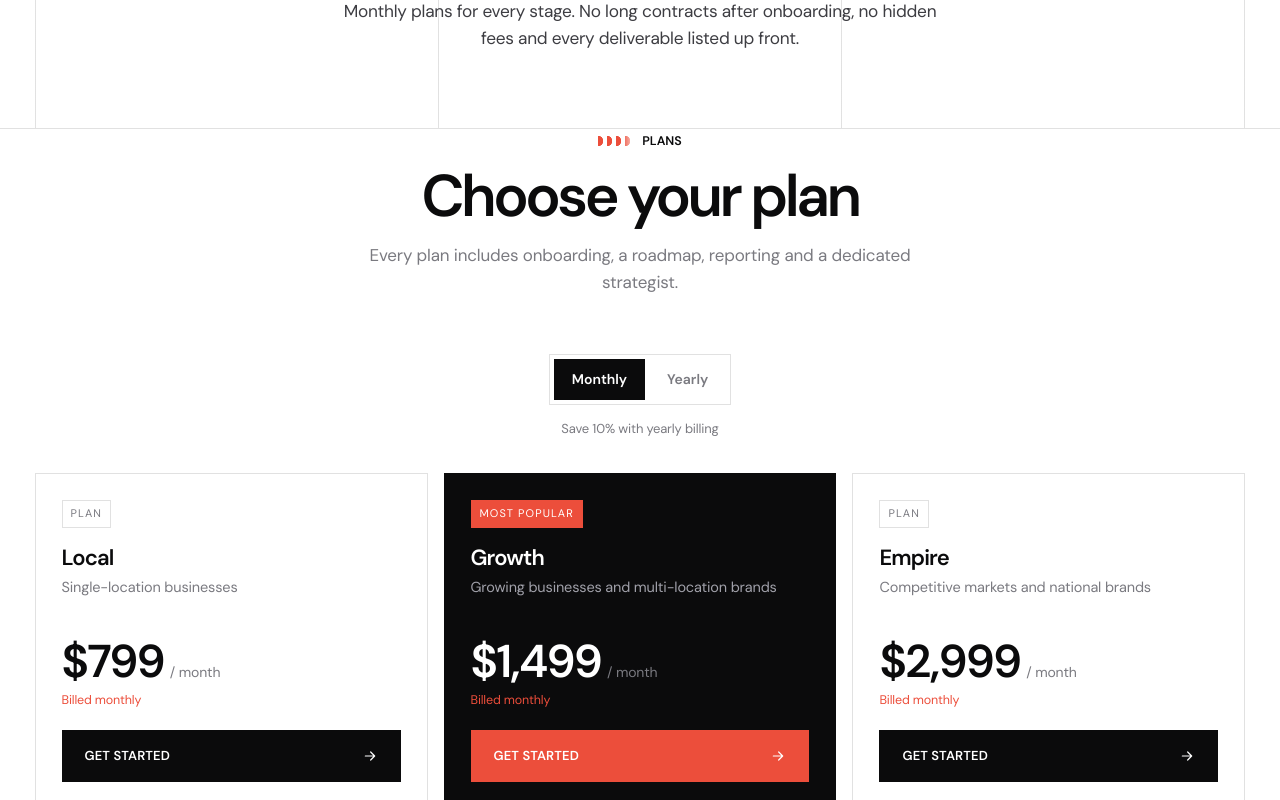
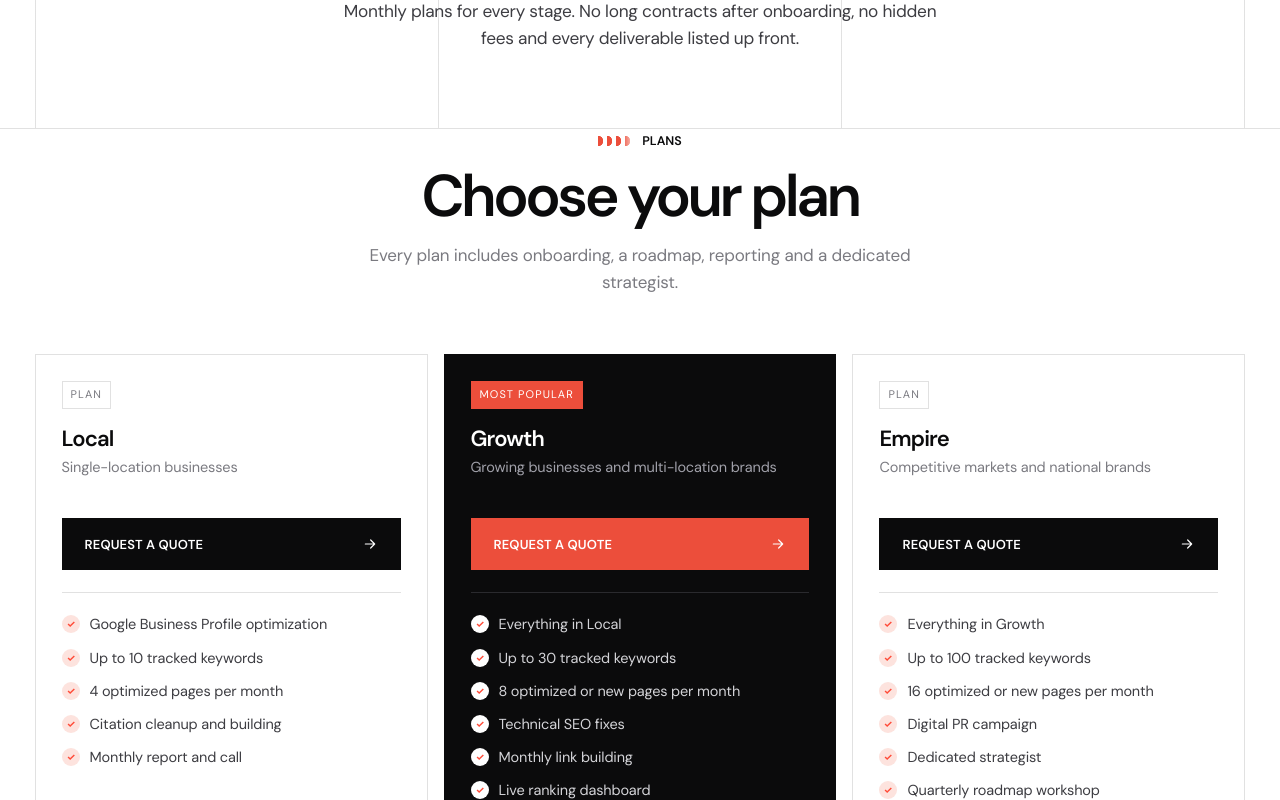
Before and after one commit to devsynxoffical/rankempire, a Next.js app: page /seo-packages in a window 1280 px wide. Shown: the part 420-1220 px from the top of the page. Built offline with nearby package versions, Linux system fonts and the light colour scheme; a web font is replaced by a local one.

Commit message:
Remove pricing numbers and replace with Request a quote option across SEO package pages

```diff
--- a/app/seo-packages/page.tsx
+++ b/app/seo-packages/page.tsx
@@ -26,7 +26,7 @@ export default function Page() {
     <>
       <script type="application/ld+json" dangerouslySetInnerHTML={{ __html: "{\"@context\": \"https://schema.org\", \"@type\": \"ProfessionalService\", \"@id\": \"https://www.rankempire.com/#org\", \"name\": \"RankEmpire\", \"url\": \"https://www.rankempire.com\", \"email\": \"hello@rankempire.com\", \"logo\": \"https://www.rankempire.com/img/favicon.svg\", \"image\": \"https://www.rankempire.com/img/team.webp\", \"areaServed\": {\"@type\": \"Country\", \"name\": \"United States\"}, \"description\": \"RankEmpire is an SEO company for local businesses, e-commerce brands and SaaS companies.\", \"knowsAbout\": [\"Search engine optimization\", \"Local SEO\", \"Technical SEO\", \"Link building\", \"Content marketing\"]}" }} />
       <script type="application/ld+json" dangerouslySetInnerHTML={{ __html: "{\"@context\": \"https://schema.org\", \"@type\": \"BreadcrumbList\", \"itemListElement\": [{\"@type\": \"ListItem\", \"position\": 1, \"name\": \"Home\", \"item\": \"https://www.rankempire.com/\"}, {\"@type\": \"ListItem\", \"position\": 2, \"name\": \"SEO Packages\", \"item\": \"https://www.rankempire.com/seo-packages/\"}]}" }} />
-      <script type="application/ld+json" dangerouslySetInnerHTML={{ __html: "{\"@context\": \"https://schema.org\", \"@type\": \"OfferCatalog\", \"name\": \"SEO Packages\", \"url\": \"https://www.rankempire.com/seo-packages/\", \"itemListElement\": [{\"@type\": \"Offer\", \"name\": \"Local\", \"price\": 799, \"priceCurrency\": \"USD\", \"description\": \"Single-location businesses\"}, {\"@type\": \"Offer\", \"name\": \"Growth\", \"price\": 1499, \"priceCurrency\": \"USD\", \"description\": \"Growing businesses and multi-location brands\"}, {\"@type\": \"Offer\", \"name\": \"Empire\", \"price\": 2999, \"priceCurrency\": \"USD\", \"description\": \"Competitive markets and national brands\"}]}" }} />
+      <script type="application/ld+json" dangerouslySetInnerHTML={{ __html: "{\"@context\": \"https://schema.org\", \"@type\": \"OfferCatalog\", \"name\": \"SEO Packages\", \"url\": \"https://www.rankempire.com/seo-packages/\", \"itemListElement\": [{\"@type\": \"Offer\", \"name\": \"Local\", \"description\": \"Single-location businesses\"}, {\"@type\": \"Offer\", \"name\": \"Growth\", \"description\": \"Growing businesses and multi-location brands\"}, {\"@type\": \"Offer\", \"name\": \"Empire\", \"description\": \"Competitive markets and national brands\"}]}" }} />
       <script type="application/ld+json" dangerouslySetInnerHTML={{ __html: "{\"@context\": \"https://schema.org\", \"@type\": \"FAQPage\", \"mainEntity\": [{\"@type\": \"Question\", \"name\": \"Is there a minimum contract?\", \"acceptedAnswer\": {\"@type\": \"Answer\", \"text\": \"Plans include a 3 month onboarding period, then run month to month with 30 days notice.\"}}, {\"@type\": \"Question\", \"name\": \"What does yearly billing include?\", \"acceptedAnswer\": {\"@type\": \"Answer\", \"text\": \"Paying yearly saves 10 percent on any plan. Everything else stays the same.\"}}, {\"@type\": \"Question\", \"name\": \"Can I switch plans later?\", \"acceptedAnswer\": {\"@type\": \"Answer\", \"text\": \"Yes. You can upgrade or downgrade at the start of any month as your needs change.\"}}, {\"@type\": \"Question\", \"name\": \"Do prices include content and links?\", \"acceptedAnswer\": {\"@type\": \"Answer\", \"text\": \"Yes. Every deliverable listed in a plan is included. Ad spend and third-party software for your own accounts are not.\"}}, {\"@type\": \"Question\", \"name\": \"Which package should I choose?\", \"acceptedAnswer\": {\"@type\": \"Answer\", \"text\": \"Single-location service businesses usually start with the first plan. Multi-location brands and competitive markets need the second or third. We recommend a plan after a free audit.\"}}]}" }} />
       <SkipLink />
       <Preloader />
--- a/components/pages/seo-packages/Pricing.tsx
+++ b/components/pages/seo-packages/Pricing.tsx
@@ -14,18 +14,6 @@ export default function Pricing() {
           </p>
         </div>
         {"\n"}
-        <div className="toggle" role="group" aria-label="Billing period">
-          <button type="button" className="on" data-v="m" aria-pressed="true">
-            {"Monthly"}
-          </button>
-          <button type="button" data-v="y" aria-pressed="false">
-            {"Yearly"}
-          </button>
-        </div>
-        <p className="save">
-          {"Save 10% with yearly billing"}
-        </p>
-        {"\n"}
         <div className="plans">
           <article className="plan" data-r="">
             <span className="lbl">
@@ -38,23 +26,8 @@ export default function Pricing() {
               {"Single-location businesses"}
             </p>
             {"\n"}
-            <div className="pr">
-              <b>
-                {"$"}
-                <span data-m="799" data-y="719">
-                  {"799"}
-                </span>
-              </b>
-              <small>
-                {"/ month"}
-              </small>
-            </div>
-            <div className="bill" data-mb="Billed monthly" data-yb="Billed yearly, save $960">
-              {"Billed monthly"}
-            </div>
-            {"\n"}
-            <a className="btn dk" href="/contact-us/">
-              {"Get started"}
+            <a className="btn dk" href="/contact-us/?plan=local">
+              {"Request a quote"}
               <svg viewBox="0 0 24 24" fill="none" stroke="currentColor" strokeWidth="1.8" strokeLinecap="round" strokeLinejoin="round" aria-hidden="true">
                 <path d="M5 12h14M13 6l6 6-6 6" />
               </svg>
@@ -88,23 +61,8 @@ export default function Pricing() {
               {"Growing businesses and multi-location brands"}
             </p>
             {"\n"}
-            <div className="pr">
-              <b>
-                {"$"}
-                <span data-m="1,499" data-y="1,349">
-                  {"1,499"}
-                </span>
-              </b>
-              <small>
-                {"/ month"}
-              </small>
-            </div>
-            <div className="bill" data-mb="Billed monthly" data-yb="Billed yearly, save $1,800">
-              {"Billed monthly"}
-            </div>
-            {"\n"}
-            <a className="btn ac" href="/contact-us/">
-              {"Get started"}
+            <a className="btn ac" href="/contact-us/?plan=growth">
+              {"Request a quote"}
               <svg viewBox="0 0 24 24" fill="none" stroke="currentColor" strokeWidth="1.8" strokeLinecap="round" strokeLinejoin="round" aria-hidden="true">
                 <path d="M5 12h14M13 6l6 6-6 6" />
               </svg>
@@ -141,23 +99,8 @@ export default function Pricing() {
               {"Competitive markets and national brands"}
             </p>
             {"\n"}
-            <div className="pr">
-              <b>
-                {"$"}
-                <span data-m="2,999" data-y="2,699">
-                  {"2,999"}
-                </span>
-              </b>
-              <small>
-                {"/ month"}
-              </small>
-            </div>
-            <div className="bill" data-mb="Billed monthly" data-yb="Billed yearly, save $3,600">
-              {"Billed monthly"}
-            </div>
-            {"\n"}
-            <a className="btn dk" href="/contact-us/">
-              {"Get started"}
+            <a className="btn dk" href="/contact-us/?plan=empire">
+              {"Request a quote"}
               <svg viewBox="0 0 24 24" fill="none" stroke="currentColor" strokeWidth="1.8" strokeLinecap="round" strokeLinejoin="round" aria-hidden="true">
                 <path d="M5 12h14M13 6l6 6-6 6" />
               </svg>
```
Also changed, not shown: components/pages/seo-packages__ecommerce-seo/Pricing.tsx (+6 -63 lines), components/pages/seo-packages__local-seo/Pricing.tsx (+6 -63 lines), components/pages/seo-packages__saas-seo/Pricing.tsx (+6 -63 lines).
